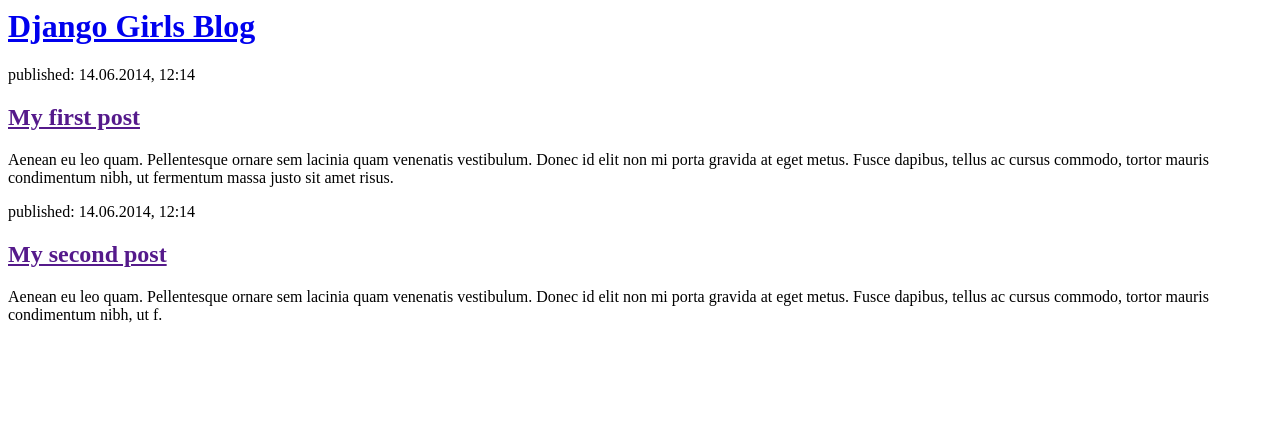
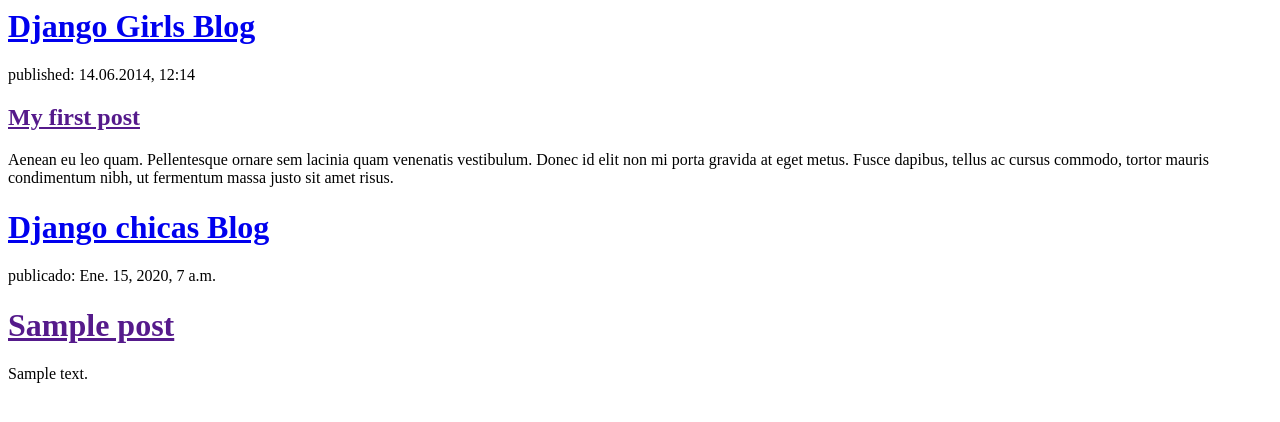
Before and after one commit to ErnestoCb/my-first-blog, a Django app: template blog/templates/blog/post_list.html in a window 1280 px wide. Shown: the top 422 px of the page. Run offline with Django 3.2, Linux system fonts and the light colour scheme; the template is opened without the code that fills it: values that come from a table or form of the project are taken from there, others are empty; tables that the repository leaves empty hold one stand-in row (values such as "Sample post").

Commit message:
trabajando con el template

```diff
--- a/blog/templates/blog/post_list.html
+++ b/blog/templates/blog/post_list.html
@@ -14,9 +14,15 @@
         </div>
 
         <div>
-            <p>published: 14.06.2014, 12:14</p>
-            <h2><a href="">My second post</a></h2>
-            <p>Aenean eu leo quam. Pellentesque ornare sem lacinia quam venenatis vestibulum. Donec id elit non mi porta gravida at eget metus. Fusce dapibus, tellus ac cursus commodo, tortor mauris condimentum nibh, ut f.</p>
+            <h1><a href="/">Django chicas Blog</a></h1>
         </div>
+        {% for post in posts %}
+        <div>
+            <p>publicado: {{ post.published_date }}</p>
+            <h1><a href="">{{ post.title }}</a></h1>
+            <p>{{ post.text|linebreaksbr }}</p>
+        </div>
+        {% endfor %}
+
     </body>
 </html>
```
